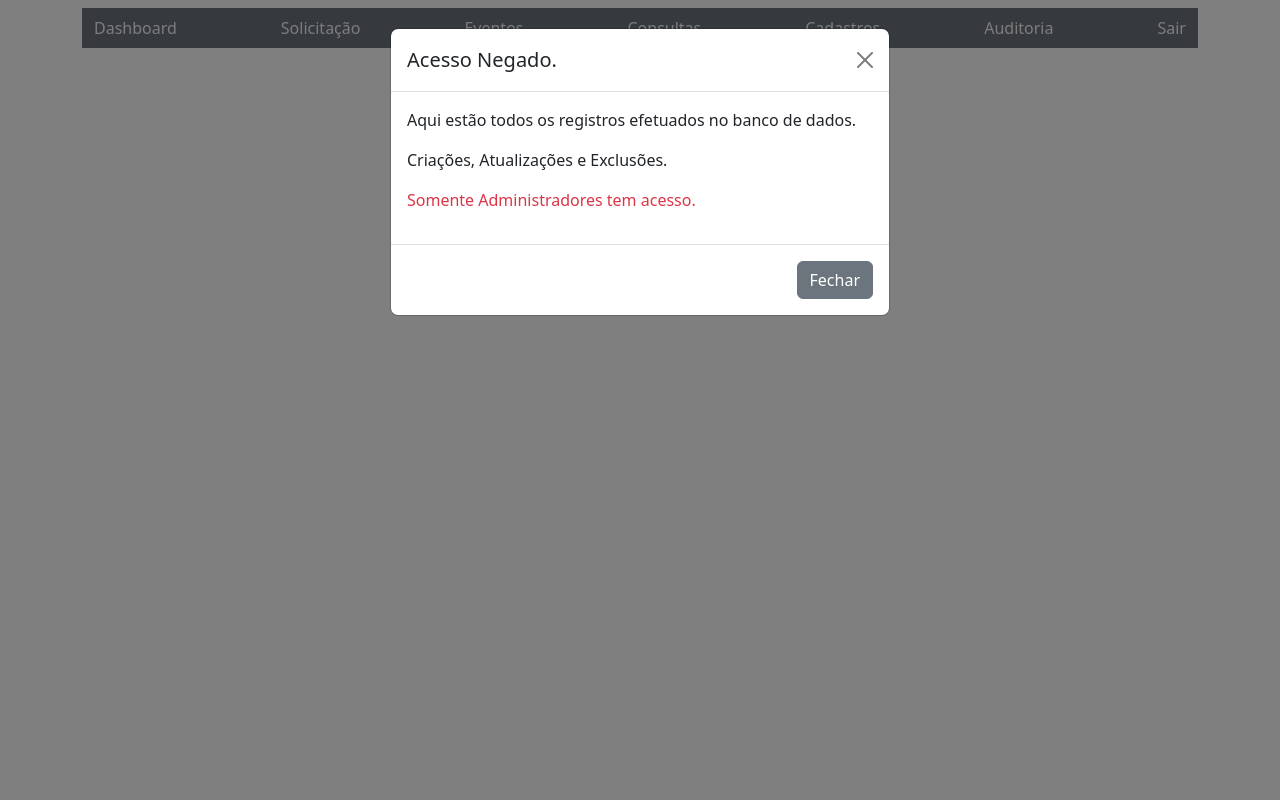
After one commit to scavjr/psjc_projetos, a Django app: page /audita/acesso_negado/ in a window 1280 px wide. The commit adds this page. Run offline with Django 5.2, Linux system fonts and the light colour scheme; some libraries are stand-ins or nearby versions.

Commit message:
Auditoria somente administradores

```diff
--- /dev/null
+++ b/audit_app/templates/audit_app/so_admin.html
@@ -0,0 +1,35 @@
+{% extends "web_project/base.html" %}
+{% load static %}
+{% block title %}
+{% endblock %}
+{% block content %}
+<script src="https://code.jquery.com/jquery-3.6.0.min.js"></script>
+<script src="https://code.jquery.com/ui/1.12.1/jquery-ui.min.js"></script>
+<link rel="stylesheet" href="https://code.jquery.com/ui/1.12.1/themes/base/jquery-ui.css">
+{% if True %}
+  <script type="text/javascript">
+    $(document).ready(function(){
+      $("#modal").modal('show');
+    });
+  </script>
+{% endif %}
+<div class="modal" id="modal" tabindex="-1">
+  <div class="modal-dialog">
+    <div class="modal-content">
+      <div class="modal-header">
+        <h5 class="modal-title">Acesso Negado.</h5>
+        <button type="button" class="btn-close" data-bs-dismiss="modal" aria-label="Close"></button>
+      </div>
+      <div class="modal-body">
+        <p>Aqui estão todos os registros efetuados no banco de dados.</p>
+        <p>Criações, Atualizações e Exclusões.</p>
+        <p class="text-danger">Somente Administradores tem acesso.</p>
+      </div>
+      <div class="modal-footer">
+        <a href="{%url 'dashboard' %}" type="button" class="btn btn-secondary">Fechar</a>
+        <!-- <button type="button" class="btn btn-primary">Save changes</button> -->
+      </div>
+    </div>
+  </div>
+</div>
+{% endblock %}
--- a/audit_app/urls.py
+++ b/audit_app/urls.py
@@ -1,7 +1,9 @@
 from django.urls import path
-from . import views
+from .views import acesso_negado_view, ListarAuditoria
 
 
 urlpatterns = [
-    path('', views.ListarAuditoria.as_view(), name= 'listar_auditoria')
+    path("acesso_negado/", acesso_negado_view, name= "acesso_negado"),
+    path('', ListarAuditoria.as_view(), name= 'listar_auditoria'),
+
 ]
--- a/audit_app/views.py
+++ b/audit_app/views.py
@@ -5,6 +5,12 @@ from django.contrib.auth.mixins import LoginRequiredMixin
 
 
 
+
+def acesso_negado_view(request):
+    print('ok')
+    return render(request, 'audit_app/so_admin.html')
+
+
 class ListarAuditoria(LoginRequiredMixin,ListView):
     model = CRUDEvent
     template_name = 'audit_app/listar_auditoria.html'
--- a/web_project/templates/web_project/base.html
+++ b/web_project/templates/web_project/base.html
@@ -30,7 +30,7 @@
                     style="text-decoration: none;">Consultas</a>
                 <a href="{% url 'cadastros_lista' %}" class="nvbar-brand text-light"
                     style="text-decoration: none;">Cadastros</a>
-                <a href="{% url 'listar_auditoria' %}" class="nvbar-brand text-light"
+                <a href="{% url 'acesso_negado' %}" class="nvbar-brand text-light"
                     style="text-decoration: none;">Auditoria</a>
                 <a href="{% url 'logout' %}" class="nvbar-brand text-light" style="text-decoration: none;">Sair</a>
             </div>
```
